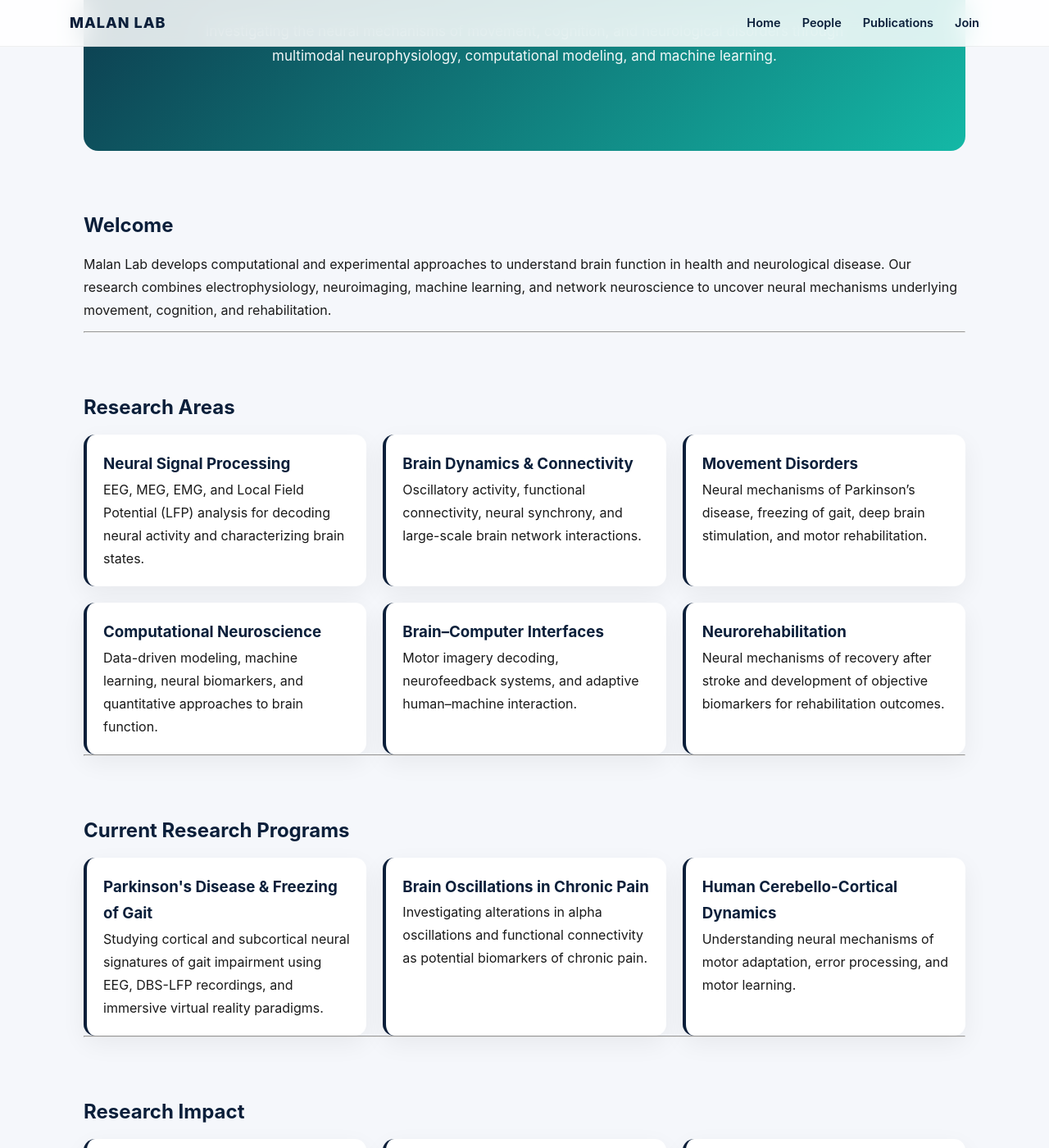
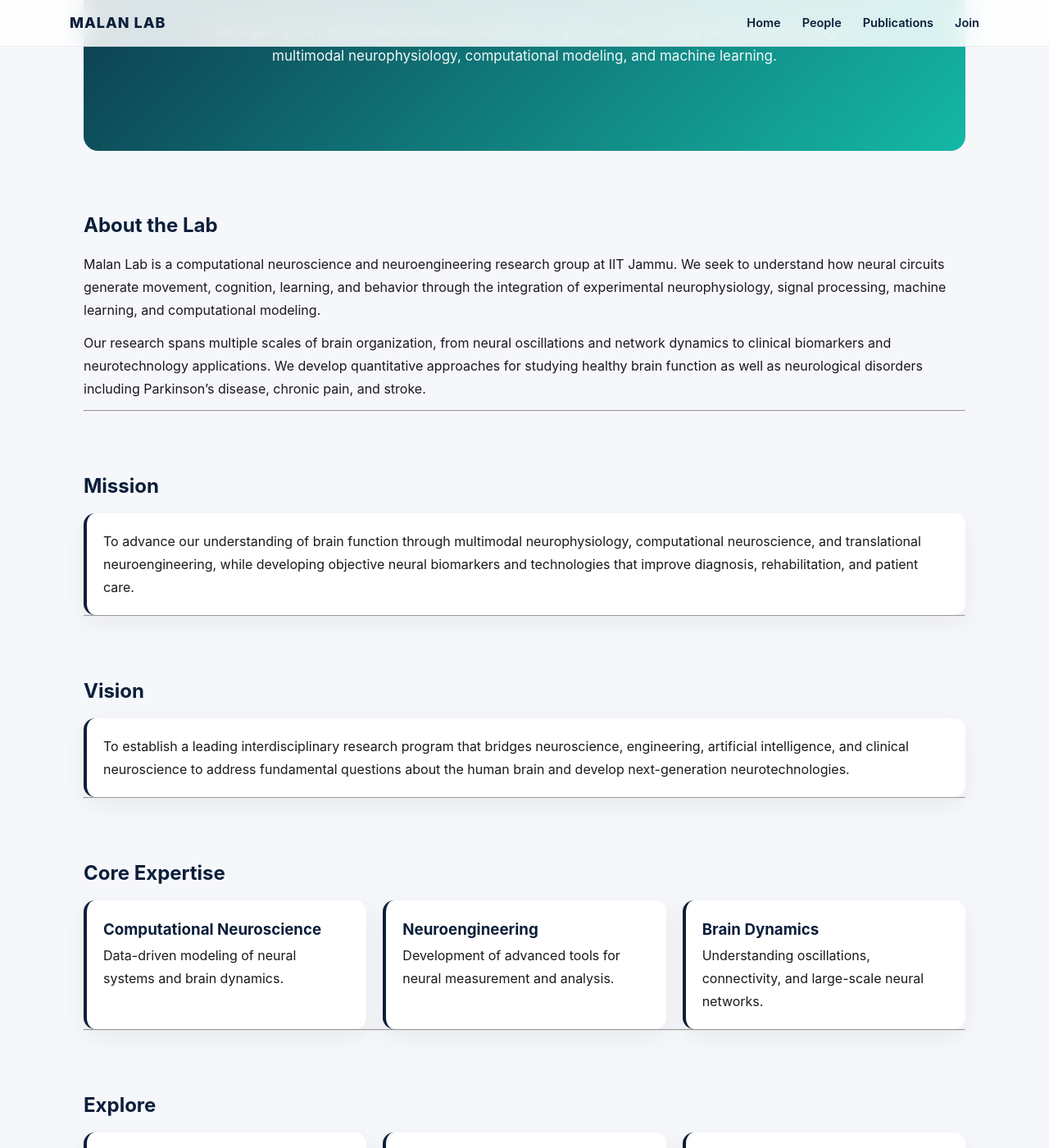
Before and after one commit to malanlab/malanlab.github.io, a Jekyll site: the page built from index.md, in a window 1280 px wide and 1400 px high, scrolled down 415 px. Shown: the whole window at 82% size. Built offline with Jekyll 4.4.1, drawn with Linux system fonts in a browser that asks for light colours; some of the changed text lies outside the part shown.

Commit message:
Update index.md

```diff
--- a/index.md
+++ b/index.md
@@ -24,55 +24,56 @@ title: Malan Lab
 
 </div>
 
-## Welcome
+## About the Lab
 
-Malan Lab develops computational and experimental approaches to understand brain function in health and neurological disease. Our research combines electrophysiology, neuroimaging, machine learning, and network neuroscience to uncover neural mechanisms underlying movement, cognition, and rehabilitation.
+Malan Lab is a computational neuroscience and neuroengineering research group at IIT Jammu. We seek to understand how neural circuits generate movement, cognition, learning, and behavior through the integration of experimental neurophysiology, signal processing, machine learning, and computational modeling.
+
+Our research spans multiple scales of brain organization, from neural oscillations and network dynamics to clinical biomarkers and neurotechnology applications. We develop quantitative approaches for studying healthy brain function as well as neurological disorders including Parkinson's disease, chronic pain, and stroke.
 
 ---
 
-## Research Areas
+## Mission
+
+<div class="card">
+
+To advance our understanding of brain function through multimodal neurophysiology, computational neuroscience, and translational neuroengineering, while developing objective neural biomarkers and technologies that improve diagnosis, rehabilitation, and patient care.
+
+</div>
+
+---
+
+## Vision
+
+<div class="card">
+
+To establish a leading interdisciplinary research program that bridges neuroscience, engineering, artificial intelligence, and clinical neuroscience to address fundamental questions about the human brain and develop next-generation neurotechnologies.
+
+</div>
+
+---
+
+## Core Expertise
 
 <div class="grid">
 
 <div class="card">
-<h3>Neural Signal Processing</h3>
+<h3>Computational Neuroscience</h3>
 
-EEG, MEG, EMG, and Local Field Potential (LFP) analysis for decoding neural activity and characterizing brain states.
+Data-driven modeling of neural systems and brain dynamics.
 
 </div>
 
 <div class="card">
-<h3>Brain Dynamics & Connectivity</h3>
+<h3>Neuroengineering</h3>
 
-Oscillatory activity, functional connectivity, neural synchrony, and large-scale brain network interactions.
+Development of advanced tools for neural measurement and analysis.
 
 </div>
 
 <div class="card">
-<h3>Movement Disorders</h3>
+<h3>Brain Dynamics</h3>
 
-Neural mechanisms of Parkinson’s disease, freezing of gait, deep brain stimulation, and motor rehabilitation.
-
-</div>
-
-<div class="card">
-<h3>Computational Neuroscience</h3>
-
-Data-driven modeling, machine learning, neural biomarkers, and quantitative approaches to brain function.
-
-</div>
-
-<div class="card">
-<h3>Brain–Computer Interfaces</h3>
-
-Motor imagery decoding, neurofeedback systems, and adaptive human–machine interaction.
-
-</div>
-
-<div class="card">
-<h3>Neurorehabilitation</h3>
-
-Neural mechanisms of recovery after stroke and development of objective biomarkers for rehabilitation outcomes.
+Understanding oscillations, connectivity, and large-scale neural networks.
 
 </div>
 
@@ -80,66 +81,29 @@ Neural mechanisms of recovery after stroke and development of objective biomarke
 
 ---
 
-## Current Research Programs
+## Explore
 
 <div class="grid">
 
 <div class="card">
-<h3>Parkinson's Disease & Freezing of Gait</h3>
+<h3>Research</h3>
 
-Studying cortical and subcortical neural signatures of gait impairment using EEG, DBS-LFP recordings, and immersive virtual reality paradigms.
+Discover our research programs, methods, and ongoing projects.
 
 </div>
 
 <div class="card">
-<h3>Brain Oscillations in Chronic Pain</h3>
+<h3>Publications</h3>
 
-Investigating alterations in alpha oscillations and functional connectivity as potential biomarkers of chronic pain.
+Explore peer-reviewed publications and scientific contributions.
 
 </div>
 
 <div class="card">
-<h3>Human Cerebello-Cortical Dynamics</h3>
+<h3>Join Us</h3>
 
-Understanding neural mechanisms of motor adaptation, error processing, and motor learning.
+Learn about student opportunities and collaborations.
 
 </div>
 
 </div>
-
----
-
-## Research Impact
-
-<div class="grid">
-
-<div class="card">
-<h3>Methods</h3>
-
-Advanced signal processing, machine learning, connectivity analysis, and multimodal neurophysiology.
-
-</div>
-
-<div class="card">
-<h3>Applications</h3>
-
-Parkinson’s disease, stroke rehabilitation, chronic pain, motor learning, and brain–computer interfaces.
-
-</div>
-
-<div class="card">
-<h3>Goal</h3>
-
-Develop objective neural biomarkers and computational tools that improve diagnosis, monitoring, and rehabilitation.
-
-</div>
-
-</div>
-
----
-
-## Join the Lab
-
-We welcome motivated students and collaborators interested in neuroscience, biomedical engineering, signal processing, machine learning, and neurotechnology.
-
-**Interested in joining?** Visit the **Join Us** page or contact the Principal Investigator.
```
